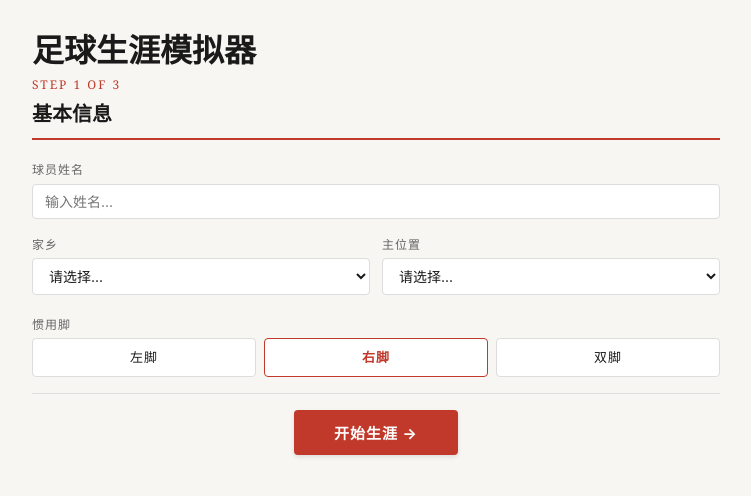
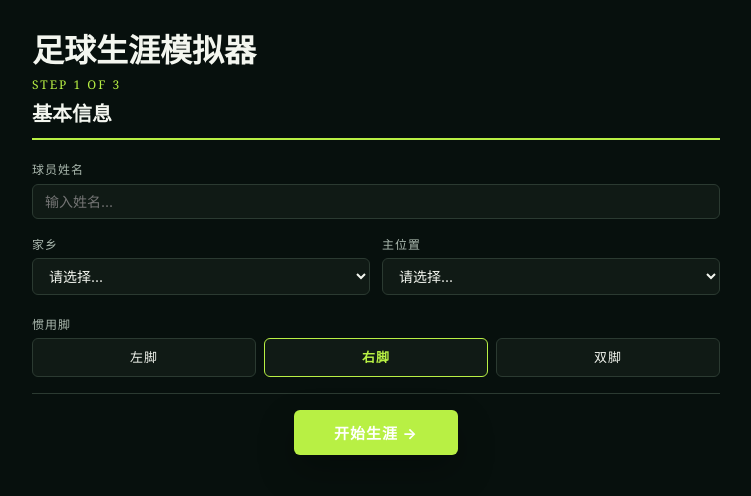
Before and after one commit to Sherryicecream/FootballSimulator, a React (Vite) app in the folder apps/web/: page / in a window 1280 px wide. Shown: the top 496 px of the page, without its empty margins (264-1015 px from the left). Built offline with nearby package versions, Linux system fonts and the light colour scheme.

Commit message:
feat: add football visual primitives

```diff
--- a/apps/web/src/app/app.css
+++ b/apps/web/src/app/app.css
@@ -12,6 +12,74 @@ body {
   color: var(--color-ink);
   line-height: 1.6;
   -webkit-font-smoothing: antialiased;
+}
+
+button:focus-visible,
+select:focus-visible,
+a:focus-visible {
+  outline: 3px solid var(--color-focus);
+  outline-offset: 3px;
+}
+
+.football-glyph {
+  display: inline-block;
+  flex: 0 0 auto;
+  vertical-align: middle;
+}
+
+.status-badge {
+  display: inline-flex;
+  align-items: center;
+  gap: 7px;
+  min-height: 34px;
+  padding: 6px 10px;
+  border: 1px solid var(--color-border);
+  border-radius: 999px;
+  background: var(--color-card-raised);
+  color: var(--color-text-secondary);
+  font-family: var(--font-sans);
+  font-size: var(--text-sm);
+  line-height: 1;
+}
+
+.status-badge .football-glyph {
+  color: var(--color-text-muted);
+}
+
+.status-badge-label {
+  white-space: nowrap;
+}
+
+.status-badge-value {
+  color: var(--color-ink);
+  font-size: var(--text-base);
+}
+
+.status-badge--positive {
+  border-color: color-mix(in srgb, var(--color-risk-low) 50%, var(--color-border));
+}
+
+.status-badge--positive .football-glyph,
+.status-badge--positive .status-badge-value {
+  color: var(--color-risk-low);
+}
+
+.status-badge--caution {
+  border-color: color-mix(in srgb, var(--color-risk-medium) 50%, var(--color-border));
+}
+
+.status-badge--caution .football-glyph,
+.status-badge--caution .status-badge-value {
+  color: var(--color-risk-medium);
+}
+
+.status-badge--danger {
+  border-color: color-mix(in srgb, var(--color-risk-high) 50%, var(--color-border));
+}
+
+.status-badge--danger .football-glyph,
+.status-badge--danger .status-badge-value {
+  color: var(--color-risk-high);
 }
 
 input,
--- a/apps/web/src/design-system/tokens.css
+++ b/apps/web/src/design-system/tokens.css
@@ -1,22 +1,27 @@
 :root {
   /* Colors */
-  --color-canvas: #f8f6f2;
-  --color-ink: #1a1a1a;
-  --color-accent: #c0392b;
-  --color-accent-hover: #a93226;
-  --color-card: #ffffff;
-  --color-border: #dddddd;
-  --color-border-light: #eeeeee;
-  --color-text-secondary: #666666;
-  --color-text-muted: #999999;
-  --color-risk-low: #27ae60;
-  --color-risk-medium: #f39c12;
-  --color-risk-high: #e74c3c;
-  --color-bg-muted: #f0f0f0;
+  --color-canvas: #07100d;
+  --color-ink: #f3f6ef;
+  --color-accent: #b8f044;
+  --color-accent-hover: #d0ff72;
+  --color-card: #101a15;
+  --color-card-raised: #16231b;
+  --color-border: #2b3a31;
+  --color-border-light: #1d2b23;
+  --color-text-secondary: #aab8ae;
+  --color-text-muted: #78877e;
+  --color-risk-low: #25d07d;
+  --color-risk-medium: #f4b443;
+  --color-risk-high: #f05c68;
+  --color-bg-muted: #17261d;
+  --color-focus: #e1ff8d;
+  --color-pitch: #123b2b;
+  --color-pitch-line: #2d8056;
 
   /* Typography */
   --font-serif: Georgia, 'Times New Roman', serif;
   --font-sans: -apple-system, BlinkMacSystemFont, 'Segoe UI', sans-serif;
+  --font-display: 'Arial Black', 'Segoe UI', sans-serif;
   --font-mono: 'SF Mono', Monaco, 'Cascadia Code', monospace;
 
   /* Spacing */
@@ -28,9 +33,9 @@
   --space-2xl: 24px;
 
   /* Border radius */
-  --radius-sm: 4px;
-  --radius-md: 6px;
-  --radius-lg: 8px;
+  --radius-sm: 6px;
+  --radius-md: 10px;
+  --radius-lg: 14px;
 
   /* Font sizes */
   --text-xs: 12px;
@@ -39,9 +44,9 @@
   --text-lg: 15px;
   --text-xl: 17px;
   --text-2xl: 20px;
-  --text-3xl: 24px;
+  --text-3xl: 28px;
 
   /* Shadows */
-  --shadow-sm: 0 1px 2px rgba(0, 0, 0, 0.05);
-  --shadow-md: 0 2px 4px rgba(0, 0, 0, 0.1);
+  --shadow-sm: 0 8px 20px rgba(0, 0, 0, 0.18);
+  --shadow-md: 0 16px 36px rgba(0, 0, 0, 0.28);
 }
```
Also changed, not shown: apps/web/src/design-system/FootballGlyph.tsx (added, +112 -0 lines), apps/web/src/design-system/StatusBadge.tsx (added, +19 -0 lines), 1 other file (tests, documents, lock files or other folders).
